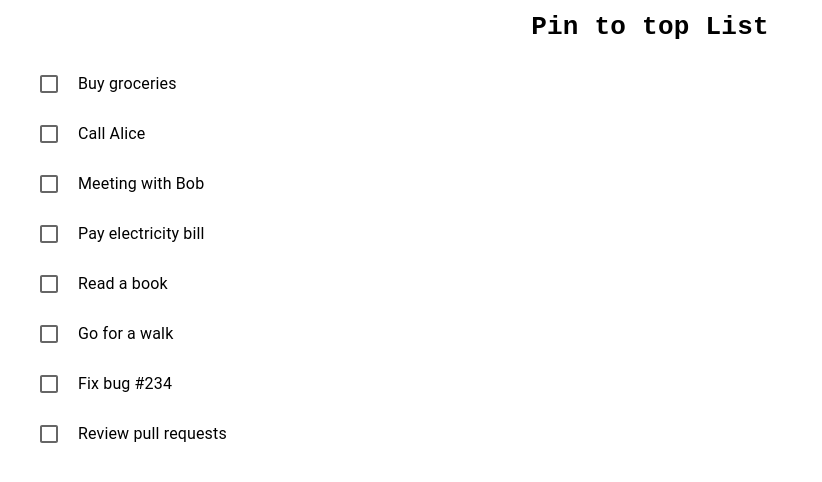
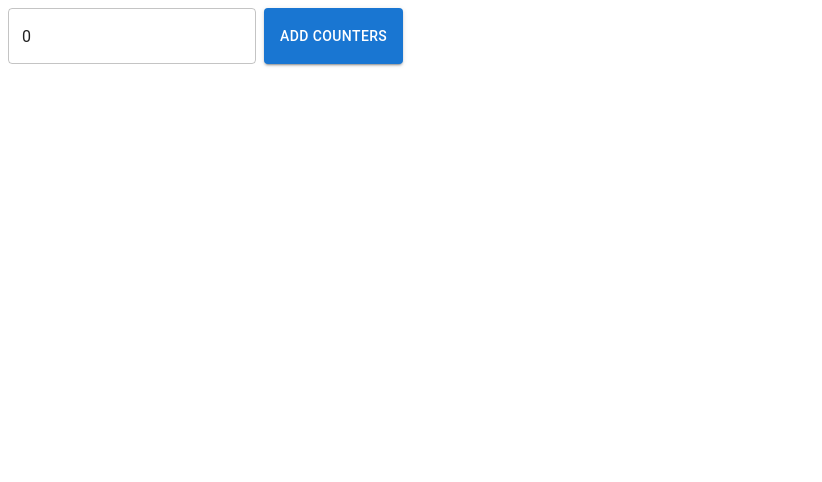
Before and after one commit to sharma-sagar2002/Frontend-Machine-Coding, a React (Vite) app: page / in a window 1280 px wide. Shown: the top 482 px of the page, without its empty margins (0-822 px from the left). Built offline with nearby package versions, Linux system fonts and the light colour scheme.

Commit message:
billing counter added partially

```diff
--- a/src/App.tsx
+++ b/src/App.tsx
@@ -1,5 +1,6 @@
 import "./App.css";
-import PinItems from "./Components/PinItems";
+import BillingCounter from "./Components/BillingCounter";
+// import PinItems from "./Components/PinItems";
 // import TempConverter from "./Components/TempConverter";
 // import TicTacToe from "./Components/TicTacToe";
 // import TransferList from "./Components/TransferList";
@@ -36,7 +37,8 @@ function App() {
       {/* <TicTacToe /> */}
       {/* <TransferList /> */}
       {/* <TempConverter /> */}
-      <PinItems />
+      {/* <PinItems /> */}
+      <BillingCounter />
     </>
   );
 }
--- /dev/null
+++ b/src/Components/BillingCounter.tsx
@@ -0,0 +1,88 @@
+import { Box, Button, Stack, TextField, Typography } from "@mui/material";
+import { useState } from "react";
+
+function BillingCounter() {
+  const [counterCount, setCounterCount] = useState<any>(0);
+  const [counters, setCounters] = useState<any>([]);
+  const [intialized, setInitialized] = useState<any>(false);
+  const [quantity, setQuantity] = useState<any>(0);
+
+  const handleInitialized = () => {
+    Array.from({ length: counterCount }, () => []);
+    setInitialized(true);
+  };
+
+  const handleAddQuantity = () => {
+    const totalItemsPerCounter = counters.map((queue: any) => {
+      return queue.reduce((acc: any, sum: any) => {
+        sum += acc;
+      }, 0);
+    });
+    let counterIndex = totalItemsPerCounter.findIndex(
+      (total: any) => total === 0
+    );
+    if (counterIndex === -1) {
+      const minTotal = Math.min(...totalItemsPerCounter);
+      counterIndex = totalItemsPerCounter.findIndex(
+        (total: number) => total === minTotal
+      );
+    }
+    const updatedCounters = counters.map((queue: any, idx: number) =>
+      idx === counterIndex ? [...queue, quantity] : queue
+    );
+    setCounters(updatedCounters);
+    setQuantity(0);
+  };
+
+  return (
+    <>
+      {!intialized ? (
+        <Stack direction={"row"} gap={1}>
+          <TextField
+            type="number"
+            value={counterCount}
+            onChange={(e) => setCounterCount(e.target.value)}
+          />
+          <Button variant="contained" onClick={handleInitialized}>
+            Add Counters
+          </Button>
+        </Stack>
+      ) : (
+        <>
+          <Stack gap={3}>
+            {/* adding counters  */}
+            <Stack direction={"row"} gap={1}>
+              <TextField
+                type="number"
+                value={quantity}
+                onChange={(e) => setQuantity(e.target.value)}
+              />
+              <Button variant="contained" onClick={handleAddQuantity}>
+                Add Quantity
+              </Button>
+            </Stack>
+
+            <Stack gap={2} direction={"row"}>
+              {counters.map((counter: any, index: number) => {
+                return (
+                  <Stack gap={1} sx={{ border: "1px solid coral" }} p={2}>
+                    <Typography>{`Counter No. ${index + 1}`}</Typography>
+                    <Stack gap={1}>
+                      {counter.map((ele: any) => {
+                        return (
+                          <Box sx={{ border: "1px solid black" }}>{ele}</Box>
+                        );
+                      })}
+                    </Stack>
+                  </Stack>
+                );
+              })}
+            </Stack>
+          </Stack>
+        </>
+      )}
+    </>
+  );
+}
+
+export default BillingCounter;
```
Also changed, not shown: InterviewQA.txt.
